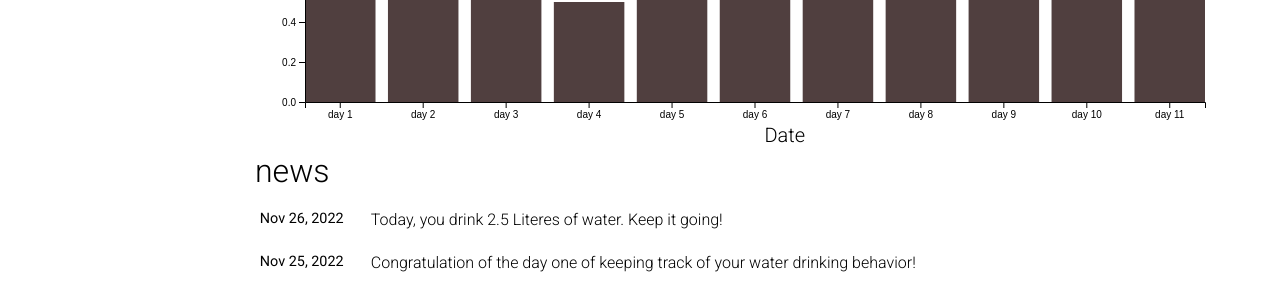
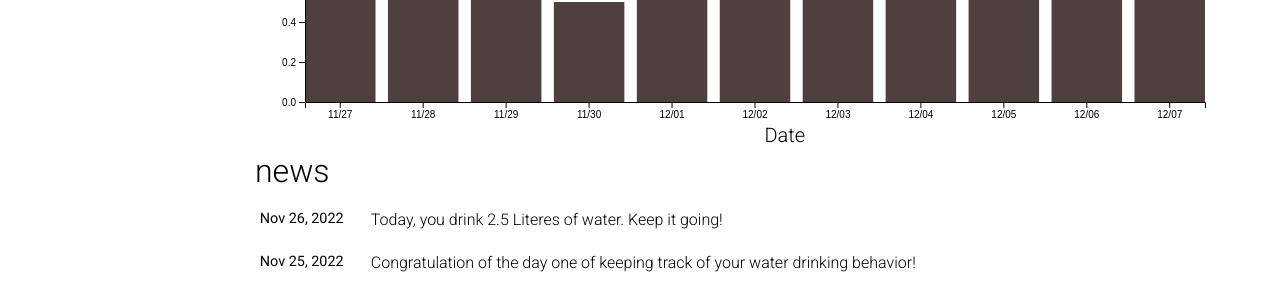
Before and after one commit to scott-yj-yang/water_report, a Jekyll site: the page built from _pages/about.md, in a window 1280 px wide and 1377 px high. Shown: the part 1006-1306 px from the top of the window. Built offline with Jekyll 4.4.1, drawn with Linux system fonts in a browser that asks for light colours; full-size pictures stand in for the smaller copies a plugin makes; comment, search, counter and statistics services are not loaded; a style sheet for code colours, icons or effects is not loaded.

Commit message:
update visulization

```diff
--- a/_layouts/about.html
+++ b/_layouts/about.html
@@ -162,42 +162,6 @@
 
         let isDescending = 0;
 
-        let cat = "estimated_hesitant_unsure";
-
-        let sort_func = (a, b) => {
-            if (isDescending===0) {
-                return b[cat] - a[cat];
-            } else if (isDescending === 1) {
-                return a[cat] - b[cat]
-            } else {
-                isDescending = -1;
-                return a.state_code.localeCompare(b.state_code)
-            }
-        }
-
-        let sortBars = function(){
-
-            flatStates.sort(sort_func)
-            let sorted_state_code = flatStates.map(d=>d.state_code)
-            xScale.domain(state_code)
-            // console.log(sorted_state_code)
-            svg.selectAll(".bar").sort(sort_func)
-                .transition("sorting")
-                .duration(1000)
-                .attr("x", (d, i) => xScale(state_code[i]));
-            xScale.domain(sorted_state_code)
-
-            isDescending++;
-
-            // console.log(flatStates)
-
-            svg.select(".xAxis").transition().duration(1000).call(xAxis)
-        }
-
-        d3.select("#sort_button").on("click", function(){
-            sortBars();
-        })
-
         let change_cat = category => {
             cat = category.target.value
             xScale.domain(state_code)
--- a/assets/data/testdata.csv
+++ b/assets/data/testdata.csv
@@ -1,12 +1,12 @@
 Date,Data
-day 1,1.23
-day 2,1.65
-day 3,1.98
-day 4,0.5
-day 5,0.73
-day 6,1.22
-day 7,0.87
-day 8,1.11
-day 9,1
-day 10,0.92
-day 11,2.03
+11/27,1.23
+11/28,1.65
+11/29,1.98
+11/30,0.5
+12/01,0.73
+12/02,1.22
+12/03,0.87
+12/04,1.11
+12/05,1
+12/06,0.92
+12/07,2.03
```
Also changed, not shown: other parts of _layouts/about.html (+0 -2 lines), 1 other file.
